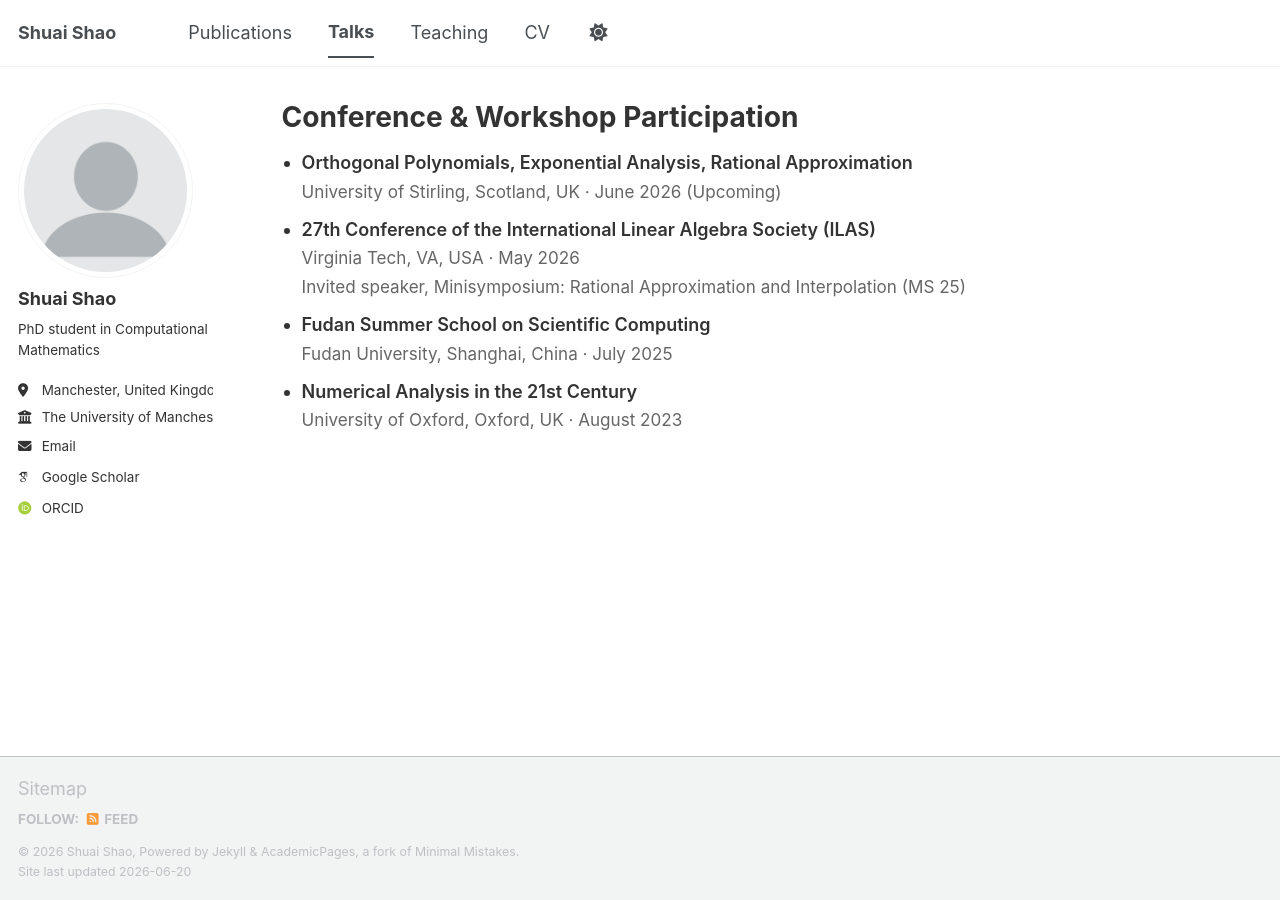
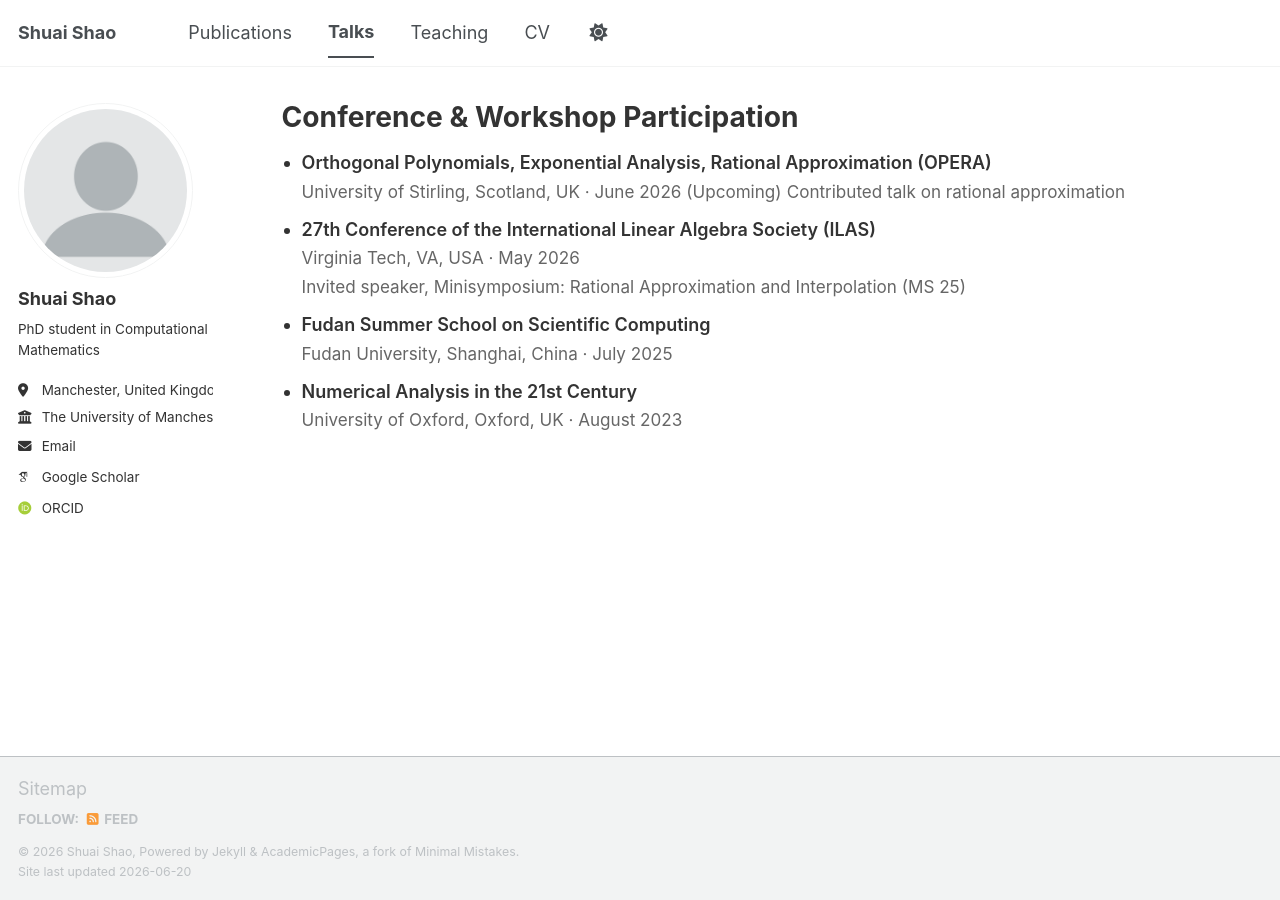
Before and after one commit to ShuaiShao-1203/ShuaiShao-1203.github.io, a Jekyll site: the page built from _pages/talks.html, in a window 1280 px wide. Built offline with Jekyll 4.4.1, drawn with Linux system fonts in a browser that asks for light colours; some web fonts are replaced; a script bundle is joined from its source files by our own code; library files that are not in the unit come from our copies.

Commit message:
Update talks.html

```diff
--- a/_pages/talks.html
+++ b/_pages/talks.html
@@ -32,8 +32,9 @@ author_profile: true
 
 <ul>
   <li>
-    <span class="title">Orthogonal Polynomials, Exponential Analysis, Rational Approximation</span><br>
+    <span class="title">Orthogonal Polynomials, Exponential Analysis, Rational Approximation (OPERA)</span><br>
     <span class="meta">University of Stirling, Scotland, UK · June 2026 (Upcoming)</span>
+    <span class="meta">Contributed talk on rational approximation</span>
   </li>
 
   <li>
```
